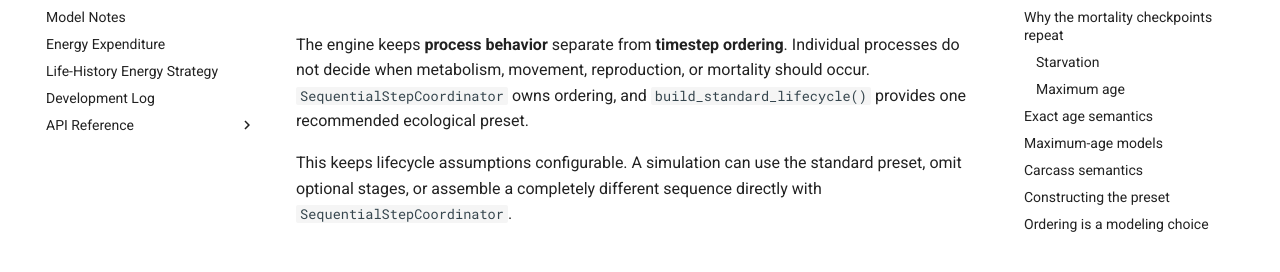
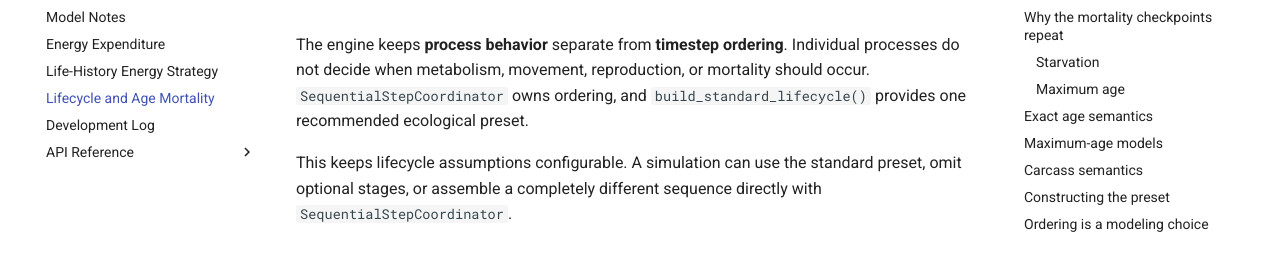
Before and after one commit to abdullahkhan57721/evolution-simulation-engine, an MkDocs documentation site: the page built from docs/lifecycle.md, in a window 1280 px wide. Shown: the part 148-420 px from the top of the page. Built offline with MkDocs 1.6.1 and Material for MkDocs 9.7.7, drawn with Linux system fonts in a browser that asks for light colours.

Commit message:
Add lifecycle documentation to site navigation

```diff
--- a/mkdocs.yml
+++ b/mkdocs.yml
@@ -8,6 +8,7 @@ nav:
   - Model Notes: model_notes.md
   - Energy Expenditure: energy_expenditure.md
   - Life-History Energy Strategy: life_history_energy_strategy.md
+  - Lifecycle and Age Mortality: lifecycle.md
   - Development Log: development_log.md
   - API Reference:
       - Validators: references/validators.md
```
